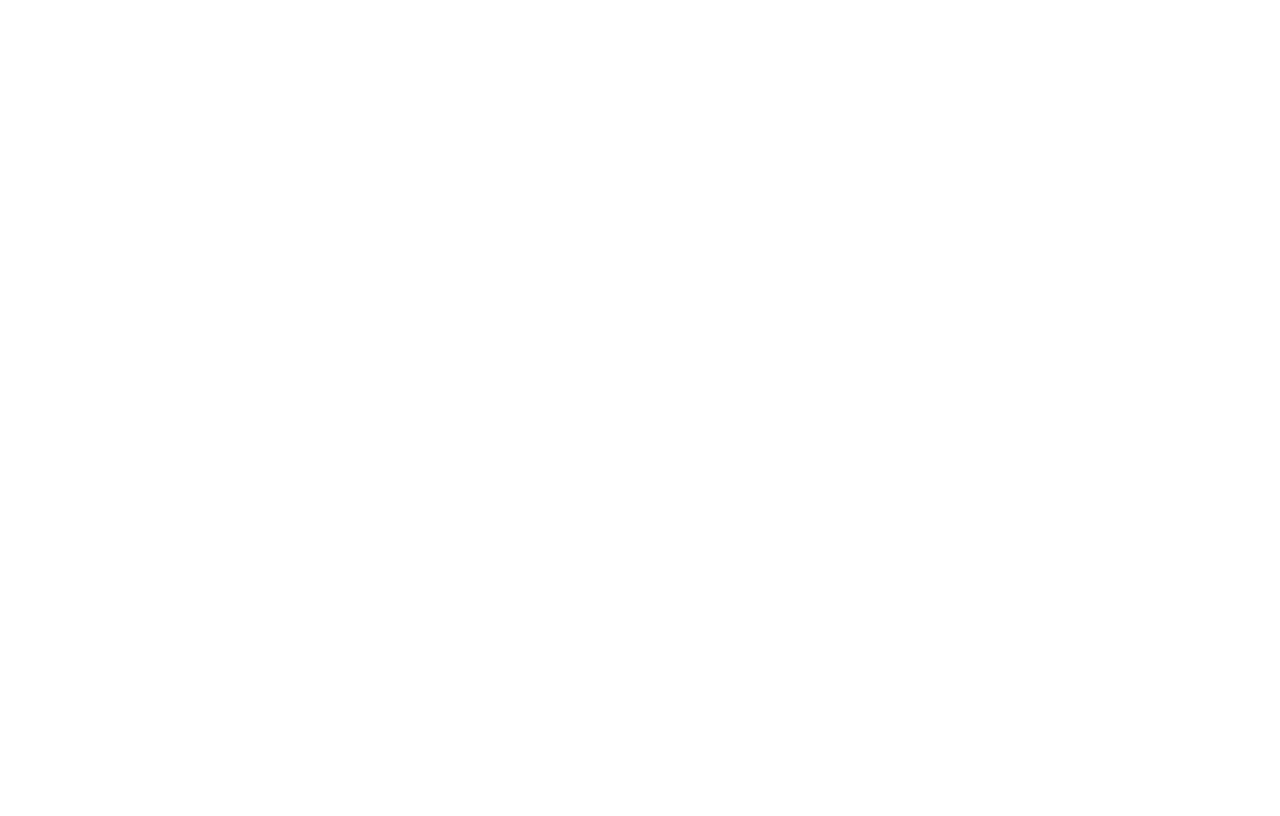
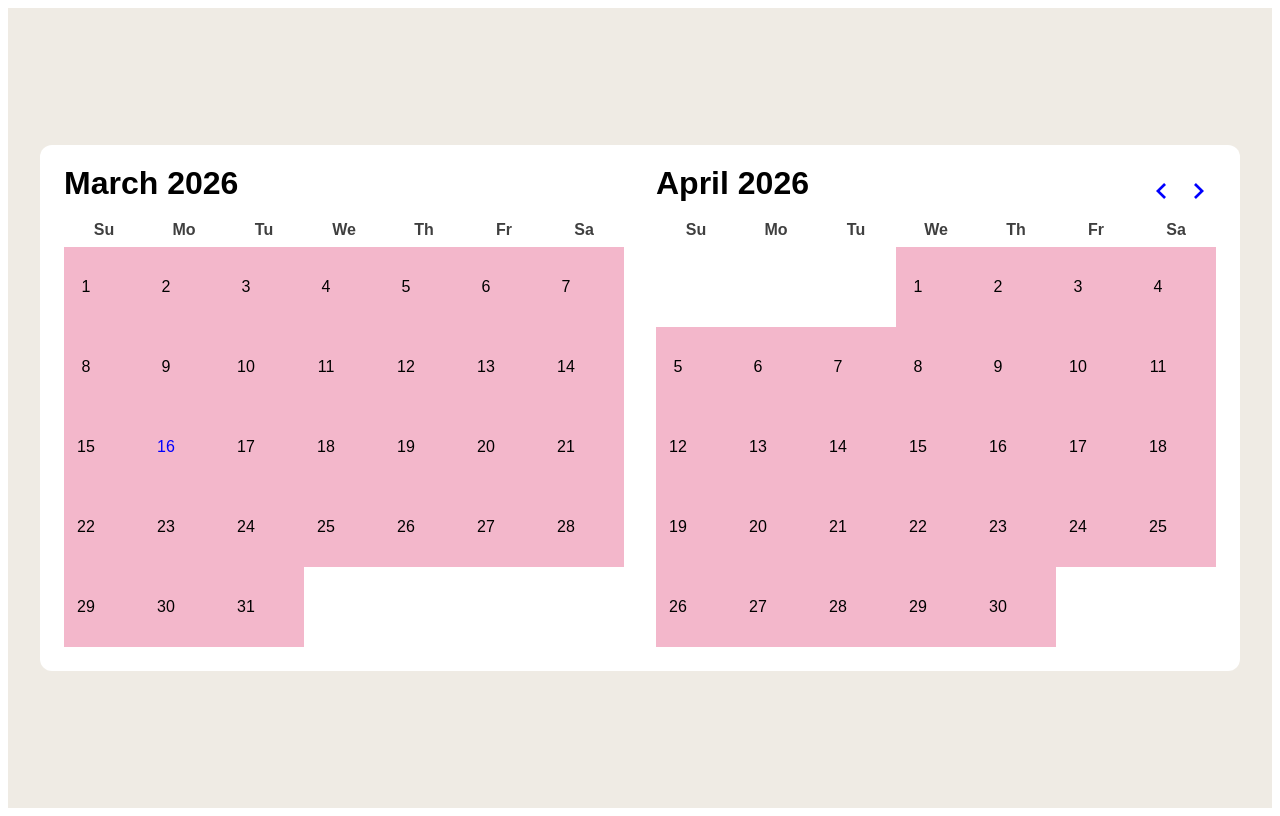
Before and after one commit to natsuki-da/fe-hotel, a React (Vite) app: page /room/1/availability in a window 1280 px wide. Before the commit this address had no page. Built offline with nearby package versions, Linux system fonts and the light colour scheme; a web font is replaced by a local one.

Commit message:
add Calendar logic and design

```diff
--- a/src/App.jsx
+++ b/src/App.jsx
@@ -4,6 +4,7 @@ import RoomDetail from "./components/Room/DetailPage/RoomDetail"
 import RoomList from "./components/Room/List/RoomList"
 import { AuthProvider } from "./context/AuthProvider"
 import BookingForm from "./components/Booking/Form/BookingForm"
+import BookingCalendar from "./components/Booking/Calendar/BookingCalendar"
 
 function App() {
 
@@ -14,8 +15,10 @@ function App() {
           <Route path="/" element={<HomePage />} />
           <Route path="/room-list" element={<RoomList />} />
           <Route path="/room/:roomId" element={<RoomDetail />} />
-          <Route path="booking" element={<BookingForm />}/>
-          {/* <Route path="room/:roomId/booking" element={<BookingForm />}/> */}
+          {/* <Route path="calendar" element={<BookingCalendar />}/>
+          <Route path="booking" element={<BookingForm />}/> */}
+          <Route path="room/:roomId/availability" element={<BookingCalendar />} />
+          <Route path="room/:roomId/booking" element={<BookingForm />}/>
         </Routes>
       </AuthProvider>
     </BrowserRouter>
--- /dev/null
+++ b/src/components/Booking/Calendar/BookingCalendar.jsx
@@ -0,0 +1,69 @@
+import { useEffect, useState } from "react";
+import "react-day-picker/dist/style.css";
+import { StyledDayPicker } from "./DayPickerCalendar.styles"
+import * as S from "./BookingCalendar.styles"
+import { useAuth } from "../../../context/useAuth";
+import { api } from "../../../api/axiosInstance";
+
+const BookingCalendar = () => {
+    const [range, setRange] = useState({ from: null, to: null });
+    const [disabledDates, setDisabledDates] = useState([]);
+    const [currentMonth, setCurrentMonth] = useState(new Date());
+    const { room } = useAuth();
+    const roomId = room?.roomId;
+
+    useEffect(() => {
+        if (roomId)
+            fetchAllAvailableDays(roomId, currentMonth);
+    }, [roomId, currentMonth])
+
+    const formatYearMonth = (date) => {
+        const year = date.getFullYear();
+        const month = (date.getMonth() + 1).toString().padStart(2, "0");
+        return `${year}-${month}`;
+    }
+
+    const fetchAllAvailableDays = async (roomId, month) => {
+        const monthString = formatYearMonth(month);
+        try {
+            const response = await api.get(
+                `/room/${roomId}/availability?month=${monthString}`
+            );
+            const data = response.data.filter((d) => d.avaibale === false).map((d) => new Date(d.date));
+            setDisabledDates(data);
+        } catch (error) {
+            console.log("Failed to fetch available days: ", error)
+        }
+    }
+
+    const handleSelect = (range) => {
+        setRange(range || { from: null, to: null });
+    }
+
+    const handleMonthChange = (month) => {
+        setCurrentMonth(month)
+        fetchAllAvailableDays(roomId, month)
+    }
+
+    //console.log("Hi, I'm gonna stay from ", range.from, " until ", range.to);
+
+    return (
+        <S.Wrapper>
+            <StyledDayPicker
+                mode="range"
+                selected={range}
+                onSelect={handleSelect}
+                disabled={disabledDates}
+                numberOfMonths={2}
+                min={1}
+                defaultMonth={currentMonth}
+                onMonthChange={handleMonthChange} />
+            {range.from && range.to && (
+                <p>Your checkin date: {range.from.toLocaleDateString()} <br />
+                    Your checkout date: {range.to.toLocaleDateString()} </p>
+            )}
+        </S.Wrapper>
+    )
+}
+
+export default BookingCalendar;
--- /dev/null
+++ b/src/components/Booking/Calendar/BookingCalendar.styles.js
@@ -0,0 +1,9 @@
+import styled from "styled-components";
+
+export const Wrapper = styled.div`
+  display: flex;
+  justify-content: center;
+  align-items: center;
+  height: 100vh;
+  background-color: rgba(214, 206, 188, 0.4);
+`
--- /dev/null
+++ b/src/components/Booking/Calendar/DayPickerCalendar.styles.js
@@ -0,0 +1,67 @@
+import { DayPicker } from "react-day-picker";
+import styled from "styled-components";
+import { fonts } from "../../../styles/fonts";
+
+export const StyledDayPicker = styled(DayPicker)`
+    --rdp-day-width: 5rem;
+    --rdp-day-height: 5rem;
+
+    font-family: ${fonts.secondary};
+    font-size: 1rem;
+    background-color: #ffff;
+    padding: 1.5rem;
+    border-radius: 12px;
+
+   .rdp-months {
+    //background-color: rgba(225, 76, 126, 0.4);
+   }
+
+    .rdp-caption_label {
+    font-size: 2rem;
+    margin-bottom: 1rem;
+    font-weight: 600;
+    text-align: center;
+  }
+
+  .rdp-weekday {
+    font-size: 1rem;
+    font-weight: 600;
+    color: rgba(0, 0, 0, 0.85)
+    padding-bottom: 0.5rem;
+    text-align: center;
+
+  }
+
+  .rdp-day {
+    width: 5rem;
+    height: 5rem;
+    font-family:  ${fonts.secondary};
+    font-size: 1rem;
+    transition: all 0.2s ease;
+    background-color: rgba(225, 76, 126, 0.4);
+    // display: flex;
+    // justify-content: center;
+    // align-items: center;
+  }
+
+  .rdp-day:hover {
+    background: #f3f4f6;
+  }
+
+  .rdp-selected {
+    background: black;
+    color: white;
+  }
+
+  .rdp-range_start {
+    background: black;
+    color: white;
+    border-radius: 50%;
+  }
+
+  .rdp-range_end {
+    background: black;
+    color: white;
+    border-radius: 50%;
+  }
+`;
--- a/src/components/Booking/Form/BookingForm.jsx
+++ b/src/components/Booking/Form/BookingForm.jsx
@@ -1,6 +1,7 @@
 import { useState } from "react";
 import * as S from "./BookingForm.styles"
 import { useAuth } from "../../../context/useAuth";
+import BookingCalendar from "../Calendar/BookingCalendar";
 
 const BookingForm = () => {
     const { room } = useAuth();
--- a/src/components/Room/DetailPage/RoomDetail.jsx
+++ b/src/components/Room/DetailPage/RoomDetail.jsx
@@ -11,7 +11,7 @@ const RoomDetail = () => {
     const navigate = useNavigate();
 
     const handleClick = () => {
-        navigate(`/room/${roomId}/booking`)
+        navigate(`/room/${roomId}/availability`)
     }
 
     useEffect(() => {
```
